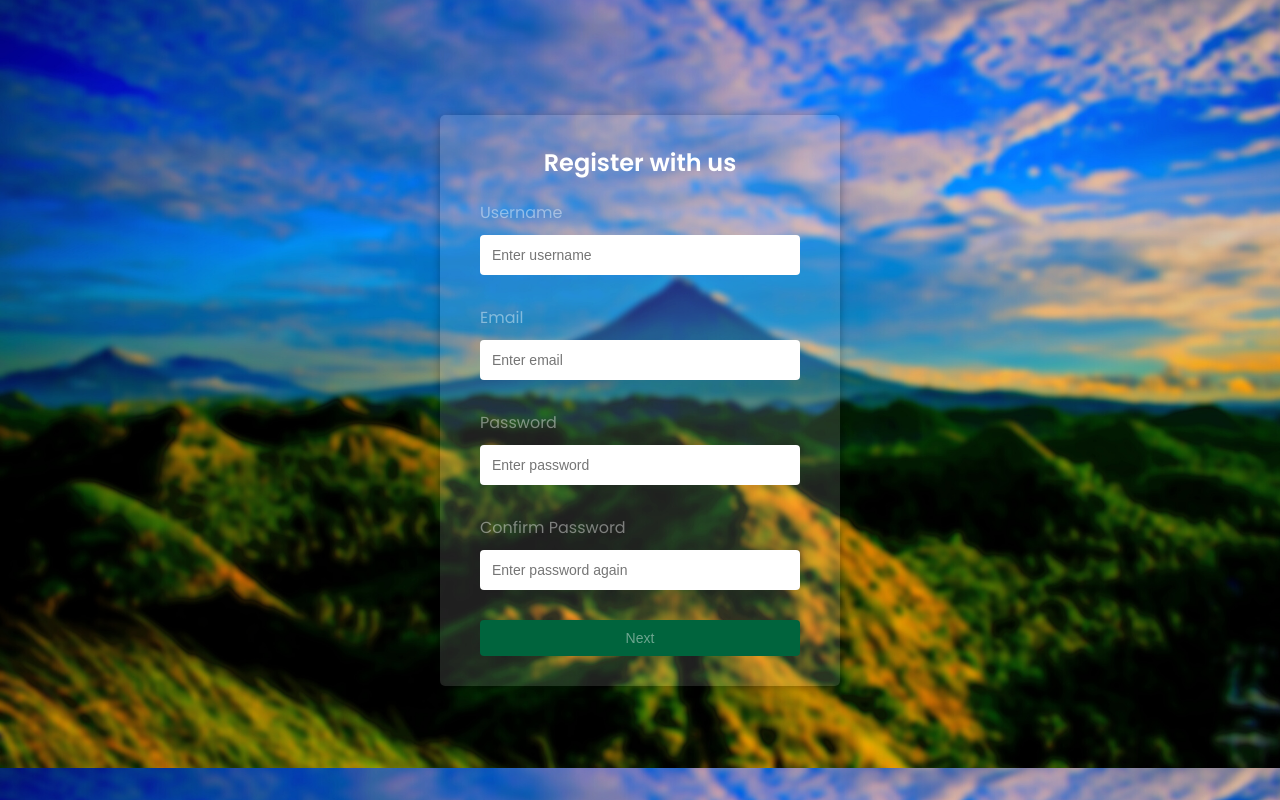
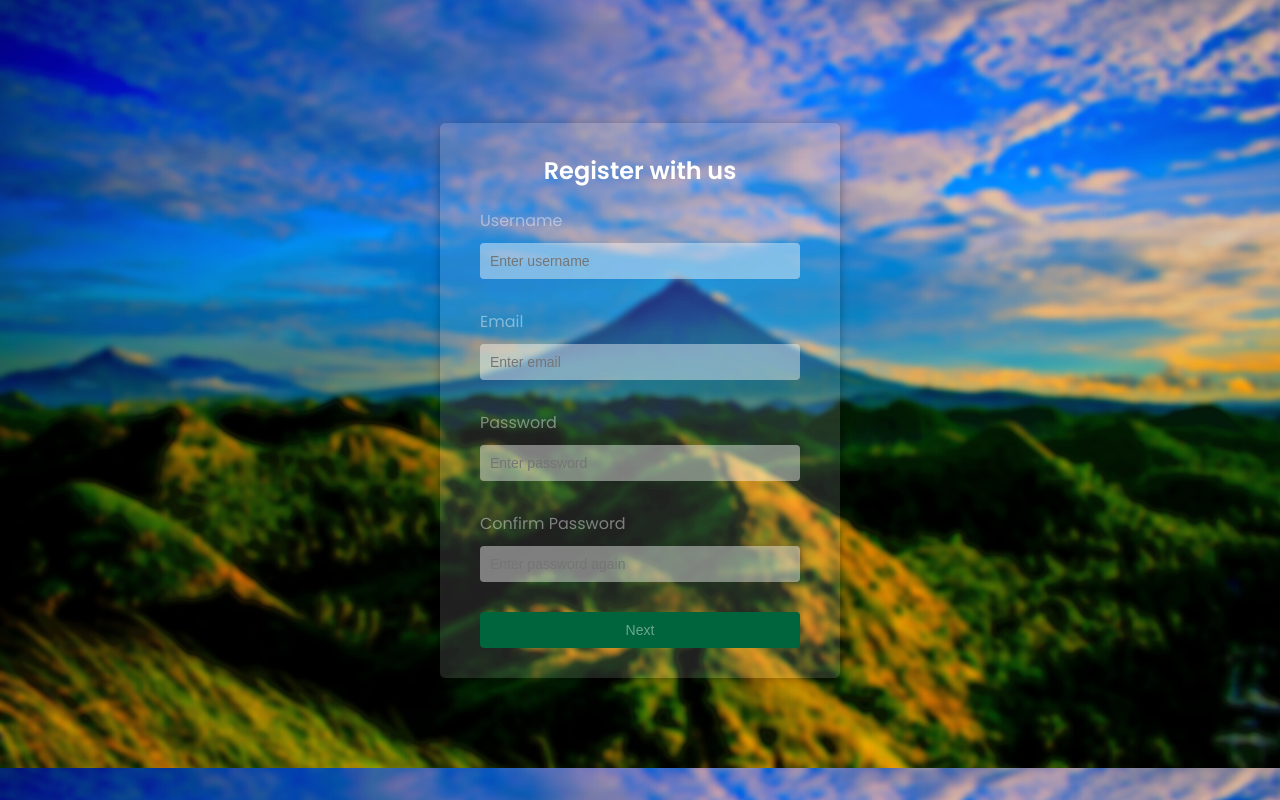
Before and after one commit to itsvarsharma/Satkaar, a plain HTML site: page register.html in a window 1280 px wide. Drawn offline with nearby package versions, Linux system fonts and the light colour scheme.

Commit message:
reg form1

```diff
--- a/register.css
+++ b/register.css
@@ -48,7 +48,8 @@ h2 {
 }
 
 .form-control input {
-    border: 2px solid rgba(255, 255, 255, 0.424);
+    border: none;
+    background-color:rgba(255, 255, 255, 0.424) ;
     border-radius: 4px;
     display: block;
     width: 100%;
```
